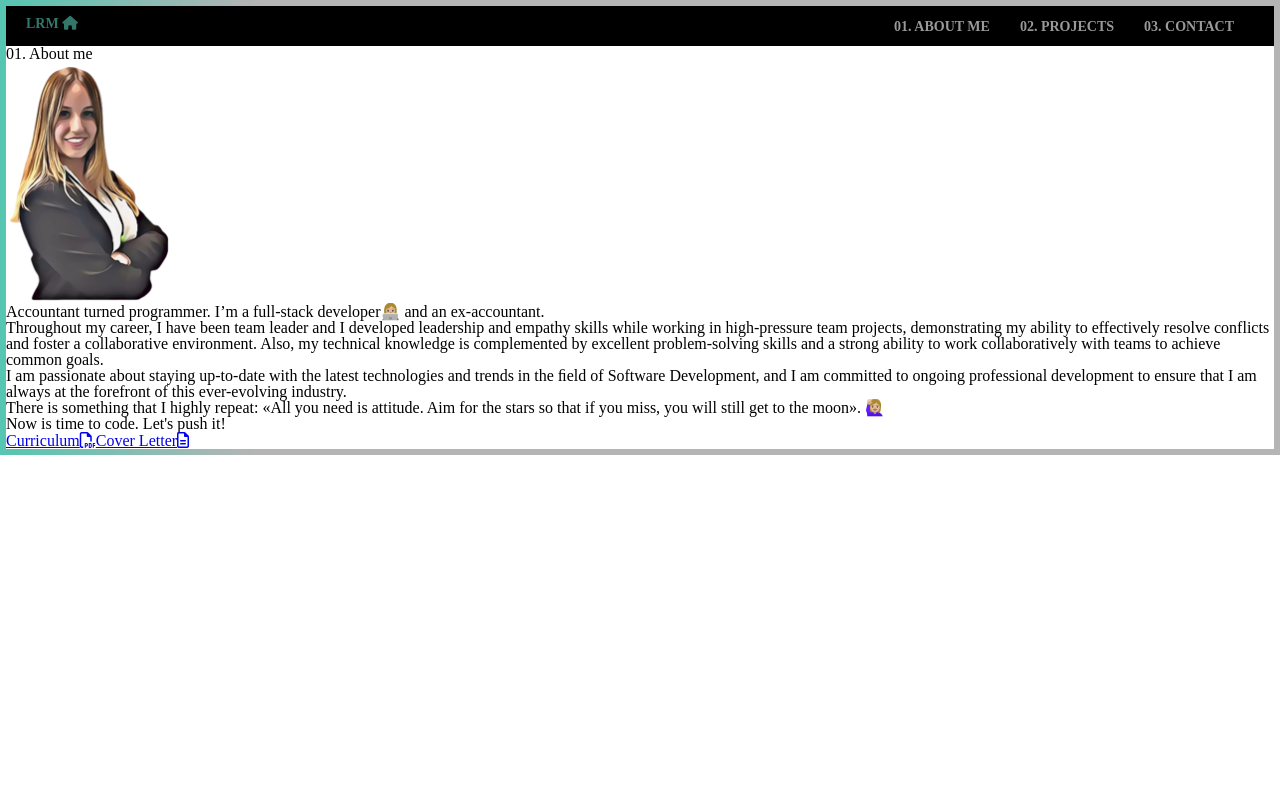
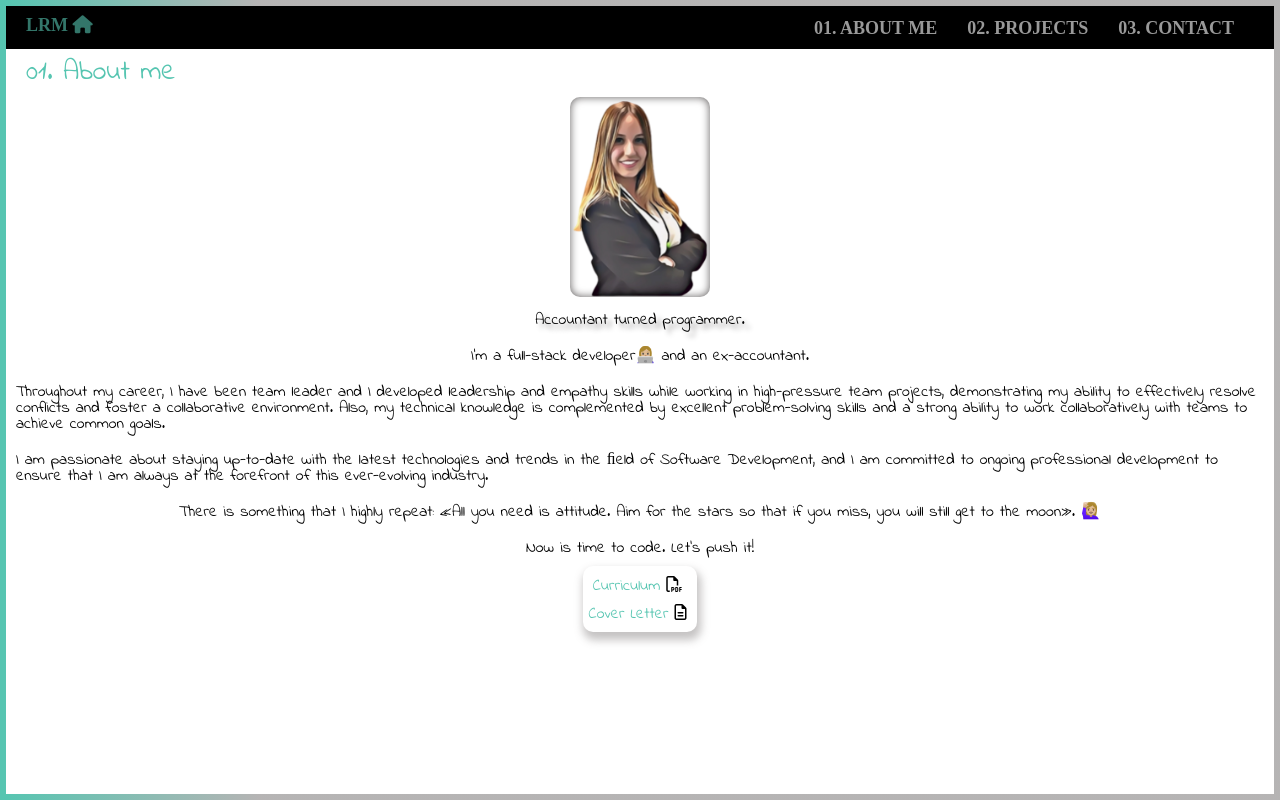
Before and after one commit to LaiaRuizM/portfolio, a React app: page /#/aboutme in a window 1280 px wide. Built offline with nearby package versions, Linux system fonts and the light colour scheme; a web font is replaced by a local one.

Commit message:
Add style and Mediaqueries in AboutMe

```diff
--- a/src/components/AboutMe.js
+++ b/src/components/AboutMe.js
@@ -1,6 +1,7 @@
 import About from "../images/aboutMeImg.png";
 import Curriculum from "../docs/Curriculum_LaiaRuizMartinez.pdf";
 import CoverLetter from "../docs/CoverLetter_LaiaRuizMartinez.pdf";
+import "../styles/layouts/AboutMe.scss";
 const AboutMe = () => {
   return (
     <>
@@ -16,9 +17,9 @@ const AboutMe = () => {
         </div>
       </section>
       <article className="articleAbout">
+        <p className="articleAbout--pAcc">Accountant turned programmer.</p>
         <p className="articleAbout--p">
-          Accountant turned programmer. I’m a full-stack developer👩🏼‍💻 and an
-          ex-accountant.
+          I’m a full-stack developer👩🏼‍💻 and an ex-accountant.
         </p>
         <p className="articleAbout--p">
           Throughout my career, I have been team leader and I developed
@@ -40,13 +41,14 @@ const AboutMe = () => {
           moon». 🙋🏼‍♀️
         </p>
         <p className="articleAbout--p">Now is time to code. Let's push it!</p>
+        <div className="articleAbout--div">
           <a
             className="articleAbout--a"
             href={Curriculum}
             target="_blank"
             rel="noreferrer"
           >
-          <span>Curriculum</span>
+            <span className="articleAbout--a__span">Curriculum </span>
             <i class="fa-regular fa-file-pdf"></i>
           </a>
           <a
@@ -55,9 +57,10 @@ const AboutMe = () => {
             target="_blank"
             rel="noreferrer"
           >
-          <span>Cover Letter</span>
+            <span className="articleAbout--a__span">Cover Letter </span>
             <i class="fa-regular fa-file-lines"></i>
           </a>
+        </div>
       </article>
     </>
   );
--- a/src/styles/App.scss
+++ b/src/styles/App.scss
@@ -7,4 +7,10 @@ html {
     border-image-slice: 1;
     border-image-source: linear-gradient(90deg, #f7c9c9, #fa709a 70%);
     border-image-source: linear-gradient(90deg, rgb(86, 197, 177), rgba(109, 106, 106, 0.5) 20%);
+    @media all and (min-width: 768px) {
+        height: 100vh;
+    }
+    @media all and (min-width: 1024px) {
+        height: 100vh;
+    }
 }
--- a/src/styles/core/reset.scss
+++ b/src/styles/core/reset.scss
@@ -5,6 +5,7 @@
     font-family: 'Indie Flower', cursive;
     font-family: 'Shantell Sans', cursive;
 }
+
 
 html,
 body,
--- /dev/null
+++ b/src/styles/layouts/AboutMe.scss
@@ -0,0 +1,66 @@
+.sectionAbout {
+    font-family: 'Indie Flower', cursive;
+    &--h1{
+        color: rgb(86, 197, 177);
+        padding: 5px 10px 5px 10px;
+        @media all and (min-width: 768px) {
+            padding: 10px 20px 10px 20px;
+            font-size: 28px;
+        }
+    }
+    &--div{
+        display: flex;
+        justify-content: center;
+        &__img{
+            width: 80px;
+            height: 120px;
+            box-shadow: inset 0 0 0.5em rgb(94, 91, 91), 0 0 2em rgb(255, 255, 255);
+            border-radius: 10px;
+            @media all and (min-width: 768px) {
+                width: 140px;
+                height: 200px;
+            }
+        }
+    }
+}
+.articleAbout {
+    font-family: 'Indie Flower', cursive;
+    display: flex;
+    flex-direction: column;
+    align-items: center;
+    padding: 5px 10px 5px 10px;
+    &--pAcc{
+        margin-top: 10px;
+        text-shadow: 5px 5px 5px rgb(153, 151, 151);
+    }
+    &--p{
+        padding-top: 20px;
+        align-content: center;
+        justify-content: center;
+        align-items: center;
+
+    }
+    &--div{
+        display: flex;
+        flex-direction: column;
+        align-items: center;
+        box-shadow: 2px 6px 8px 2px rgba(109, 106, 106, 0.4);
+        margin: 10px 0 10px 0;
+        padding: 5px 0px 5px 5px;
+        border-radius: 10px;
+    }
+    &--a{
+        text-decoration: none;
+        padding: 5px 10px 5px 0px;
+        &__span{
+            color: rgb(86, 197, 177);
+        }
+    }
+}
+
+.fa-file-pdf{
+    color: black;
+}
+.fa-file-lines{
+    color: black;
+}
--- a/src/styles/layouts/Header.scss
+++ b/src/styles/layouts/Header.scss
@@ -6,7 +6,7 @@
         font-weight: 800;
         margin-left: 20px;
         @media all and (min-width: 768px) {
-            font-size: 14px;
+            font-size: 18px;
         }
     }
     &--nav {
@@ -35,93 +35,7 @@
         opacity: 0.6;
         padding-bottom: 5px;
         @media all and (min-width: 768px) {
-            font-size: 14px;
+            font-size: 18px;
         }
     }
 }
-
-// .active {
-//     border-bottom: 2px rgb(241, 241, 240) solid;
-//     opacity: 1;
-// }
-
-// .header {
-//     display: flex;
-//     flex-direction: column;
-//     //align-items: flex-start;
-//     width: 100%;
-//     padding-top: 15px;
-//     padding-left: 15px;
-//     background: linear-gradient(to right, rgb(236, 236, 229), #000000);
-//     &__img {
-//         width: 8vw;
-//         &:hover {
-//             -webkit-transform: rotateY(180deg);
-//             -webkit-transform-style: preserve-3d;
-//             transform: rotateY(180deg);
-//             transform-style: preserve-3d;
-//         }
-//     }
-//     &__text{
-//         font-family: 'Indie Flower', cursive;
-//         font-weight: 900;
-//         font-size: 20px;
-//         font-style: italic;
-//         text-align: center;
-//         &:hover {
-//             background: linear-gradient(to left, #b47dcd, #e878a2, #eb85ab, #00ffff, #ffc800);
-//         }
-//     }
-// }
-// .nav {
-//     padding: 10px;
-//     padding-top: 1px;
-//     background: linear-gradient(to right, rgb(236, 236, 229), #000000);
-//     &__listsHeader {
-//         display: flex;
-//         flex-direction: row;
-//         justify-content: space-around;
-//         font-family: 'Indie Flower', cursive;
-//     }
-//     &__link {
-//         text-decoration: none;
-//         opacity: 1;
-//         color: #ffffff;
-//     }
-// }
-// @media (min-width: 768px) {
-//     .header {
-//         // padding-left: 30px;
-//         &__img {
-//             width: 6vw;
-//         }
-//         &__text {
-//             font-size: 24px;
-//         }
-//     }
-// }
-// @media (min-width: 768px) {
-//     .nav {
-//         &__listsHeader {
-//             font-size: 20px;
-//         }
-//     }
-// }
-// @media (min-width: 1024px) {
-//     .header {
-//         padding-left: 50px;
-//         &__img {
-//             width: 4vw;
-//         }
-//         &__text {
-//             font-size: 28px;
-//         }
-//     }
-// }
-// @media (min-width: 1024px) {
-//     .nav {
-//         &__lists {
-//             font-size: 24px;
-//         }
-//     }
-// }
```
Lines whose indentation alone changed are shown as unchanged.
